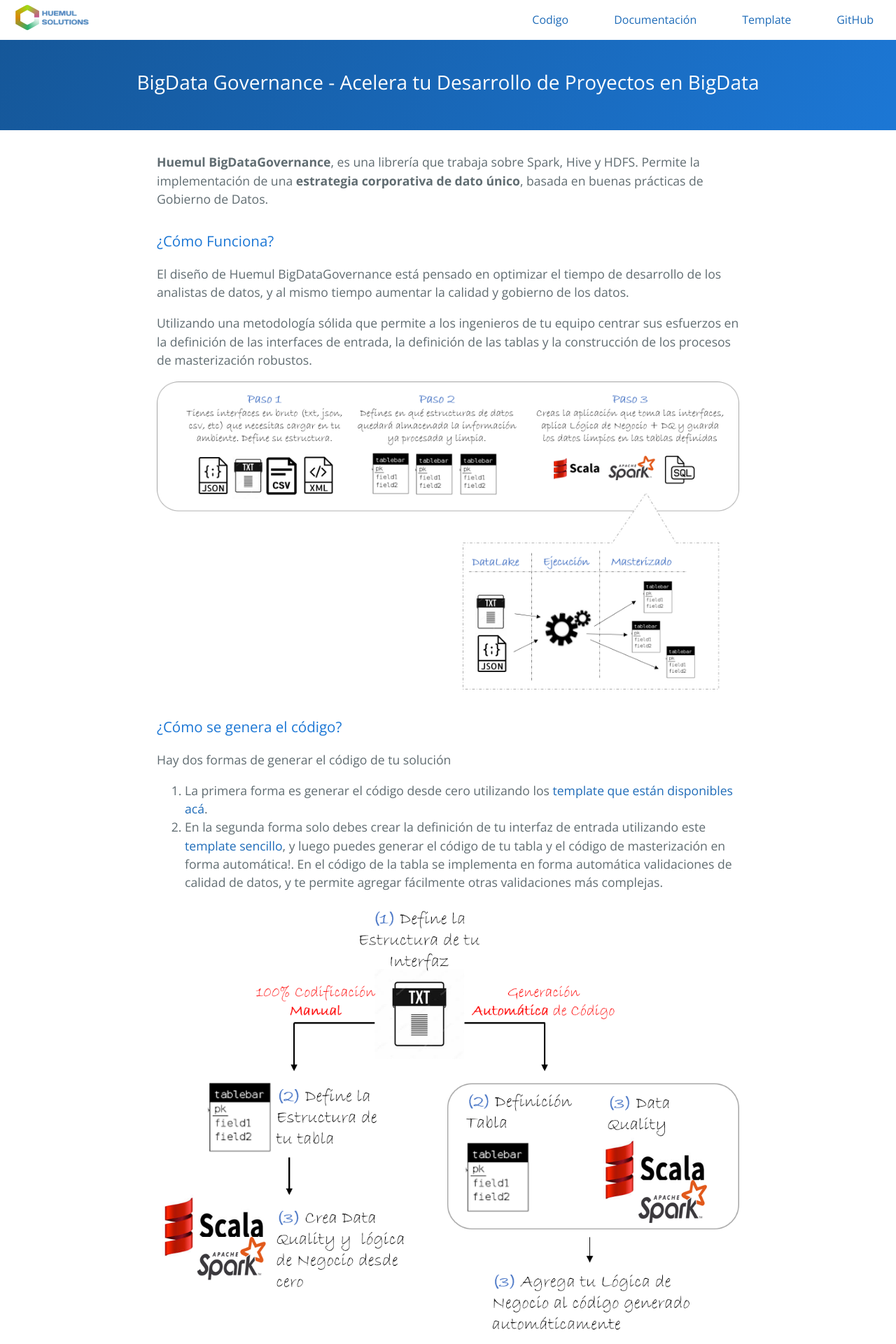
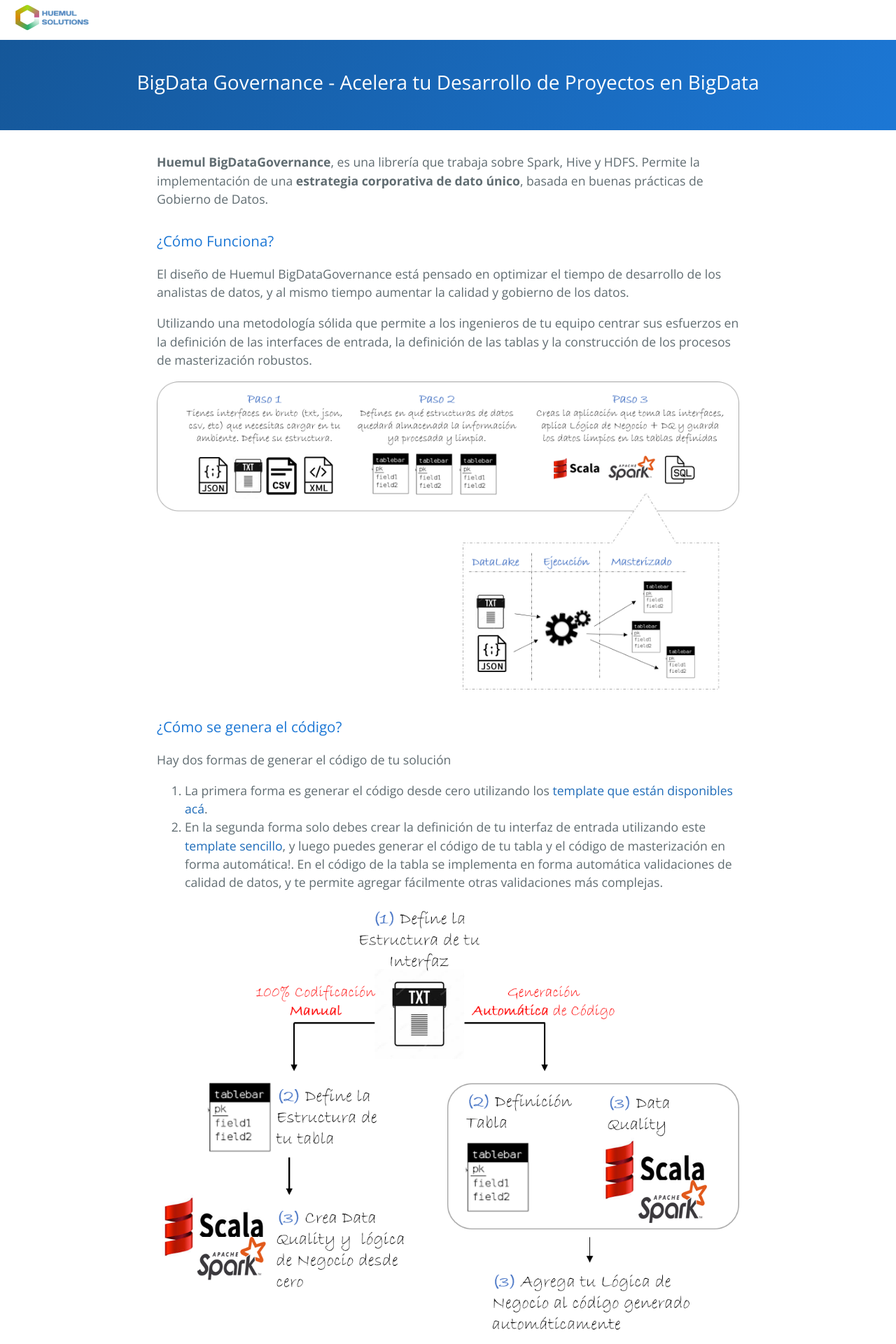
Before and after one commit to Blashhm/blashhm.github.io, a Jekyll site: the page built from index.md, in a window 1280 px wide. Shown: the top 1920 px of the page at 70% size. Built offline with Jekyll 4.4.1, drawn with Linux system fonts in a browser that asks for light colours.

Commit message:
Update jekyll-theme-cayman.scss

```diff
--- a/_sass/jekyll-theme-cayman.scss
+++ b/_sass/jekyll-theme-cayman.scss
@@ -68,10 +68,6 @@ a {
     text-decoration: none;
     background-color: #EFF8FB;
   }
-}
-
-.NavMuestraMenu{
-  visibility: initial !important;
 }
 
 .btn {
```
